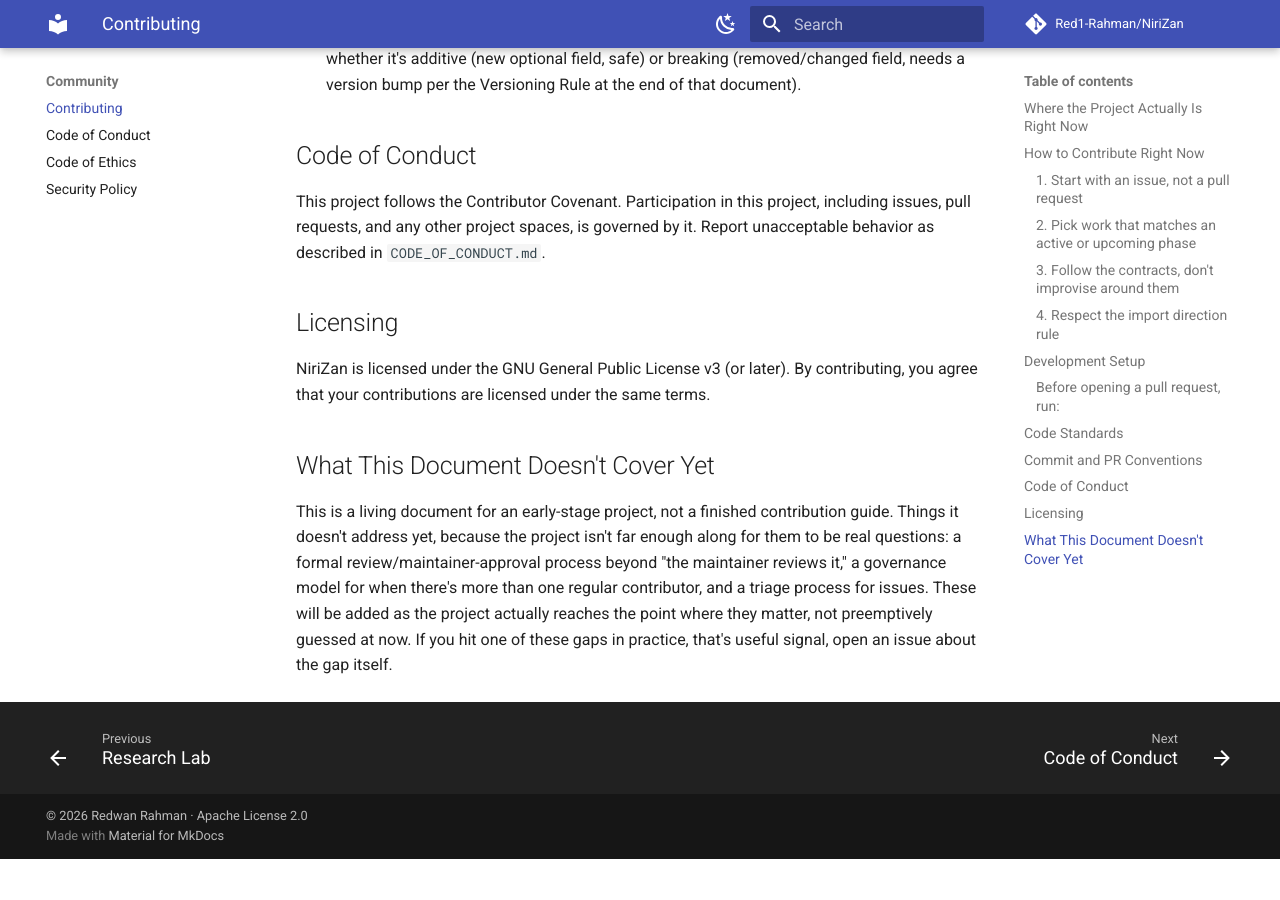
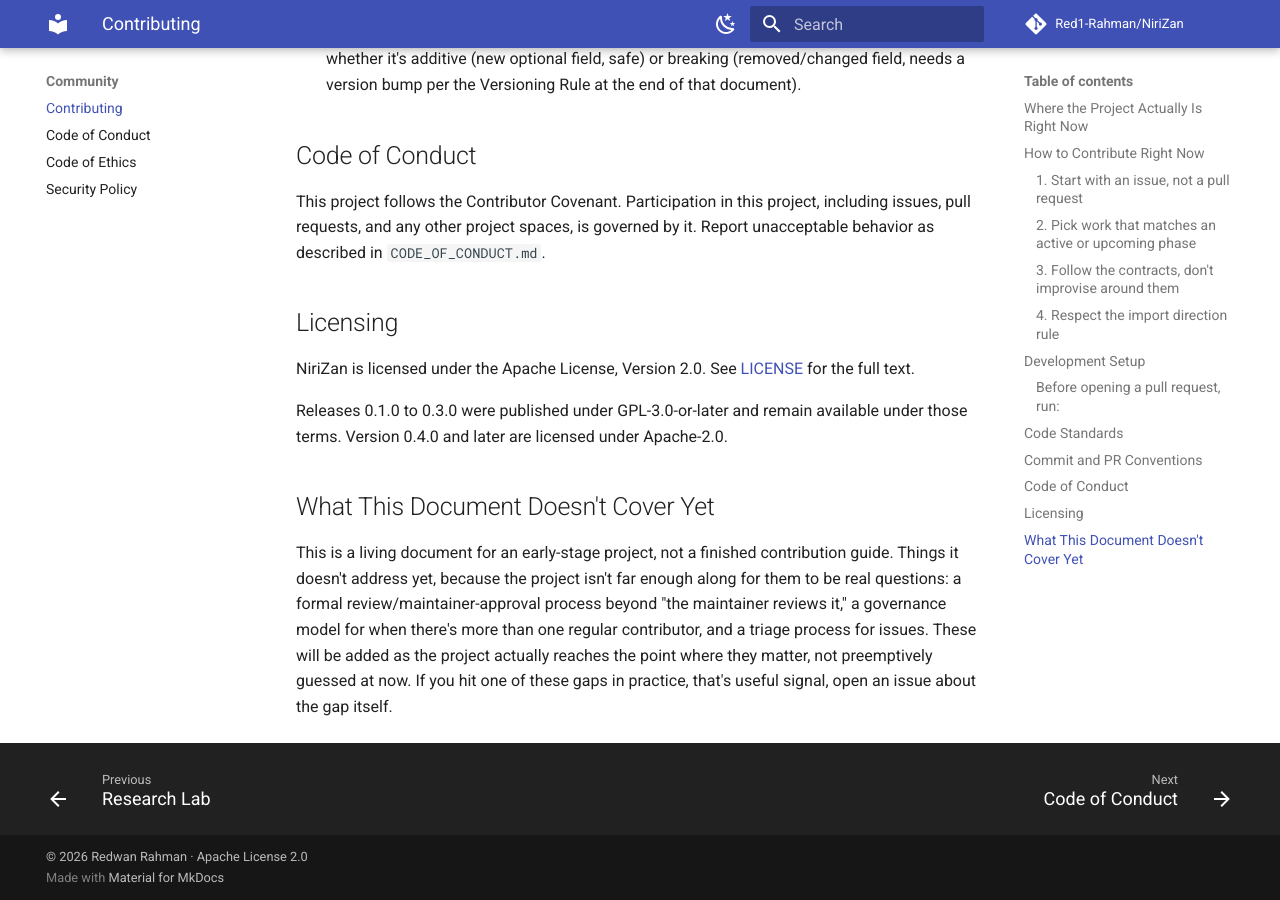
Before and after one commit to Red1-Rahman/NiriZan, an MkDocs documentation site: the page built from docs/community/contributing.md, in a window 1280 px wide and 900 px high, scrolled down 3260 px. Built offline with MkDocs 1.6.1 and Material for MkDocs 9.7.7, drawn with Linux system fonts in a browser that asks for light colours; comment, search, counter and statistics services are not loaded; before the commit the page ends 4119 px from its top, so only the background shows below that.

Commit message:
Update licensing documentation to reflect Apache 2.0 transition
Replace GPL-3.0-or-later references with Apache License, Version 2.0 in contributing guide. Add historical note clarifying that releases 0.1.0-0.3.0 remain under GPL-3.0-or-later while version 0.4.0 and later use Apache-2.0.

```diff
--- a/docs/community/contributing.md
+++ b/docs/community/contributing.md
@@ -157,9 +157,9 @@
 
 ## Licensing
 
-NiriZan is licensed under the GNU General Public License v3 (or later). By
-contributing, you agree that your contributions are licensed under the
-same terms.
+NiriZan is licensed under the Apache License, Version 2.0. See [LICENSE](LICENSE) for the full text.
+
+Releases 0.1.0 to 0.3.0 were published under GPL-3.0-or-later and remain available under those terms. Version 0.4.0 and later are licensed under Apache-2.0.
 
 ## What This Document Doesn't Cover Yet
 
```
